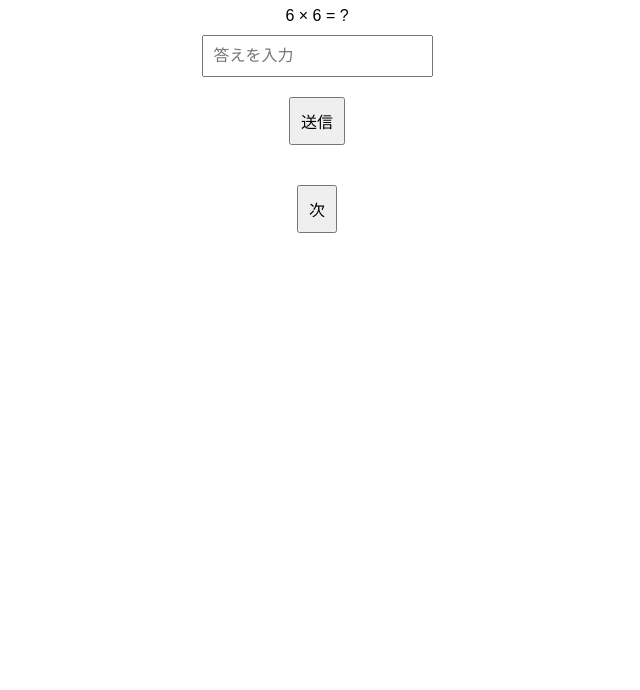
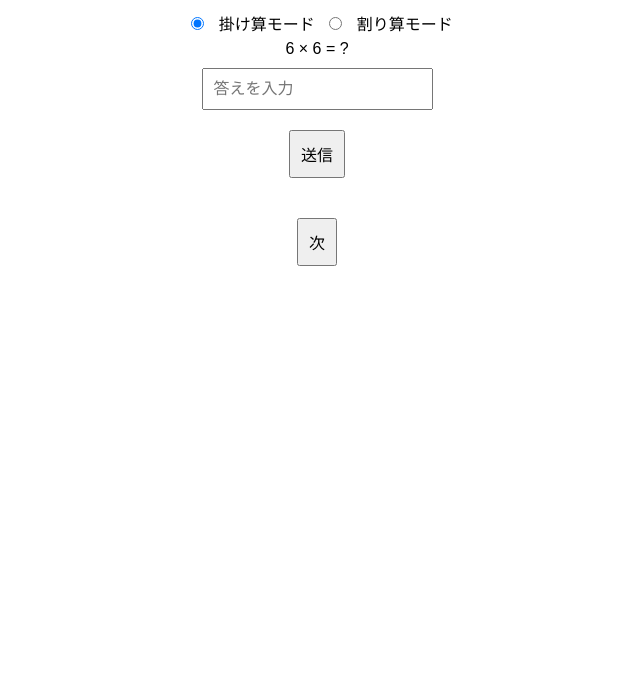
Before and after one commit to matsumoto616/calcuration_practice_app_prototype, a plain HTML site: page index.html in a window 1280 px wide. Shown: the part 110-800 px from the top of the page, without its empty margins (323-963 px from the left). Drawn offline with Linux system fonts and the light colour scheme.

Commit message:
Update index.html

```diff
--- a/index.html
+++ b/index.html
@@ -28,6 +28,17 @@
 <body>
     <div class="container">
         <h1>九九の練習</h1>
+
+        <!-- ラジオボタンでモードを切り替える -->
+        <div>
+            <label>
+                <input type="radio" name="mode" value="multiplication" checked onclick="generateQuestion()"> 掛け算モード
+            </label>
+            <label>
+                <input type="radio" name="mode" value="division" onclick="generateQuestion()"> 割り算モード
+            </label>
+        </div>
+
         <div id="question">A × B = ?</div>
         <input type="number" id="answer" placeholder="答えを入力">
         <button onclick="submitAnswer()">送信</button>
```
